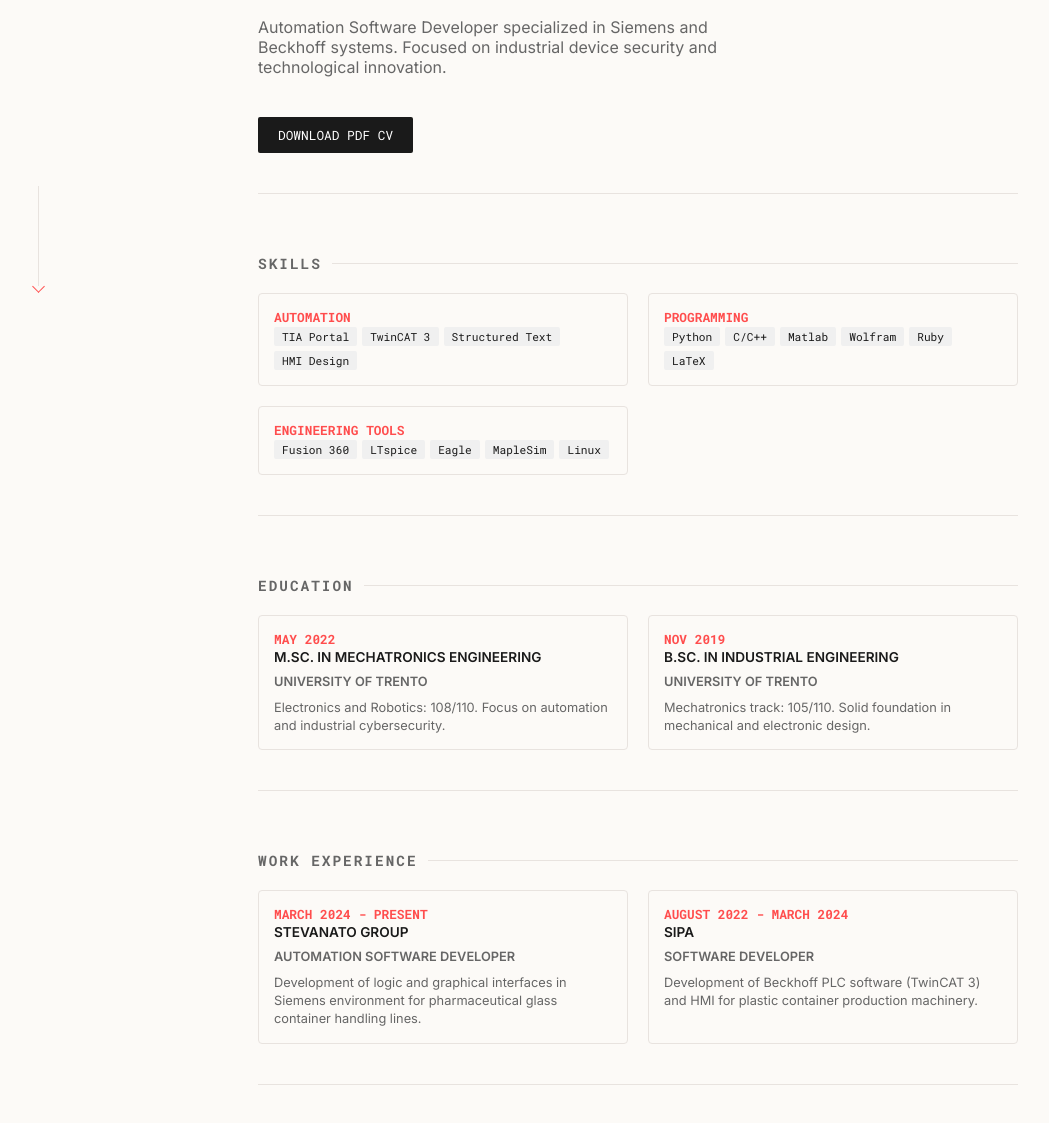
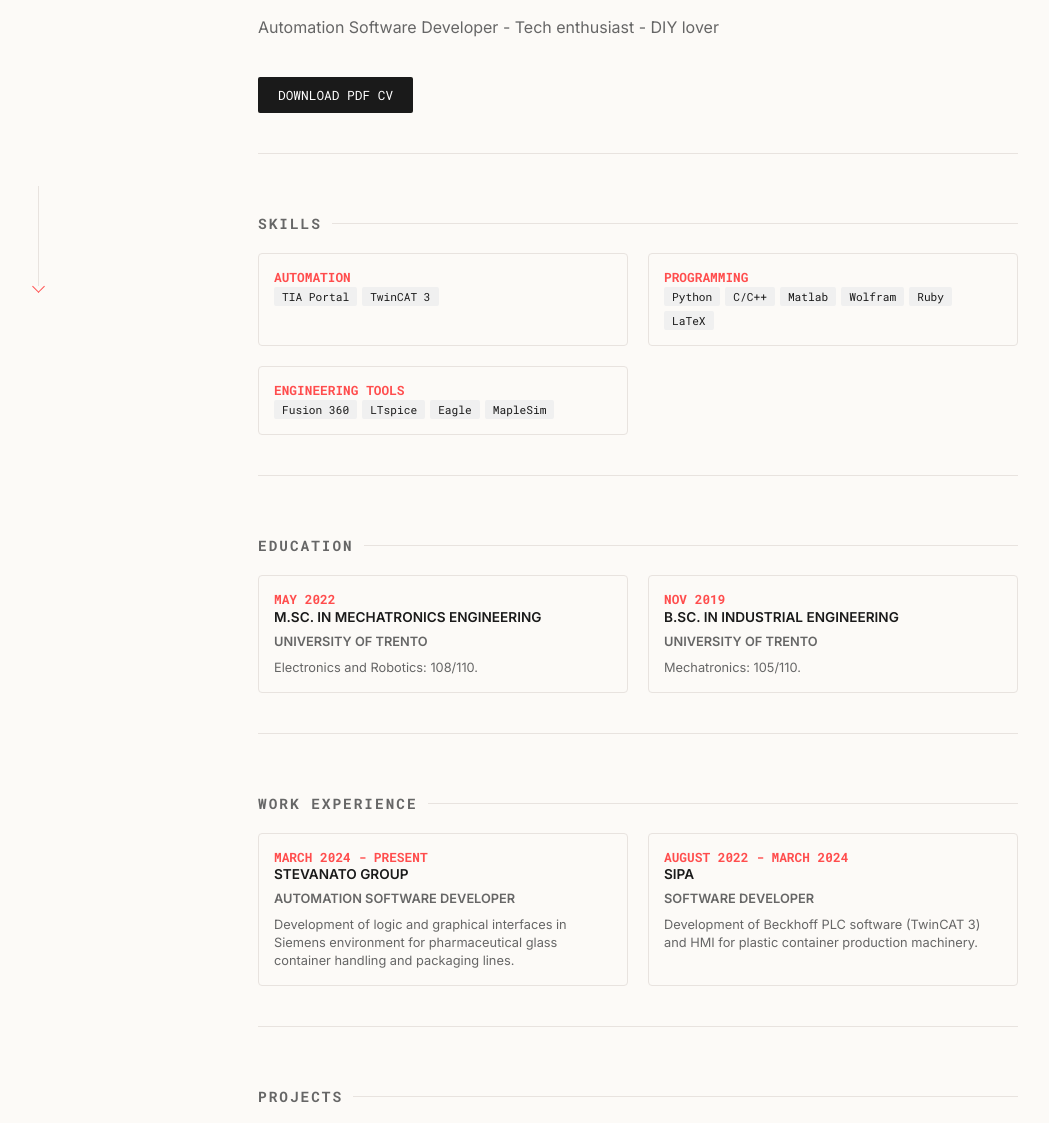
Before and after one commit to febaggio/febaggio.github.io, a plain HTML site: page index.html in a window 1280 px wide. Shown: the part 164-1287 px from the top of the page, without its empty margins (2-1051 px from the left). Drawn offline with Linux system fonts and the light colour scheme.

Commit message:
info change

```diff
--- a/index.html
+++ b/index.html
@@ -21,7 +21,7 @@
             <h1>FEDERICO BAGGIO</h1>
             <p class="subtitle">MECHATRONICS ENGINEER_</p>
             <p style="max-width: 500px; color: var(--text-dim); margin-bottom: 20px;">
-                Automation Software Developer specialized in Siemens and Beckhoff systems. Focused on industrial device security and technological innovation.
+                Automation Software Developer - Tech enthusiast - DIY lover
             </p>
             <a href="federico_baggio_cv.pdf" class="btn" target="_blank">DOWNLOAD PDF CV</a>
         </section>
@@ -37,10 +37,6 @@
                         <span>TIA Portal</span>
 
                         <span>TwinCAT 3</span>
-
-                        <span>Structured Text</span>
-
-                        <span>HMI Design</span>
 
                     </div>
                 </div>
@@ -76,8 +72,6 @@
 
                         <span>MapleSim</span>
 
-                        <span>Linux</span>
-
                     </div>
                 </div>
 
@@ -92,14 +86,14 @@
                     <p class="meta">MAY 2022</p>
                     <h3>M.SC. IN MECHATRONICS ENGINEERING</h3>
                     <p class="role">University of Trento</p>
-                    <p>Electronics and Robotics: 108/110. Focus on automation and industrial cybersecurity.</p>
+                    <p>Electronics and Robotics: 108/110.</p>
                 </div>
 
                 <div class="card">
                     <p class="meta">NOV 2019</p>
                     <h3>B.SC. IN INDUSTRIAL ENGINEERING</h3>
                     <p class="role">University of Trento</p>
-                    <p>Mechatronics track: 105/110. Solid foundation in mechanical and electronic design.</p>
+                    <p>Mechatronics: 105/110.</p>
                 </div>
 
             </div>
@@ -113,7 +107,7 @@
                     <p class="meta">MARCH 2024 - PRESENT</p>
                     <h3>STEVANATO GROUP</h3>
                     <p class="role">Automation Software Developer</p>
-                    <p>Development of logic and graphical interfaces in Siemens environment for pharmaceutical glass container handling lines.</p>
+                    <p>Development of logic and graphical interfaces in Siemens environment for pharmaceutical glass container handling and packaging lines.</p>
                 </div>
 
                 <div class="card">
```
